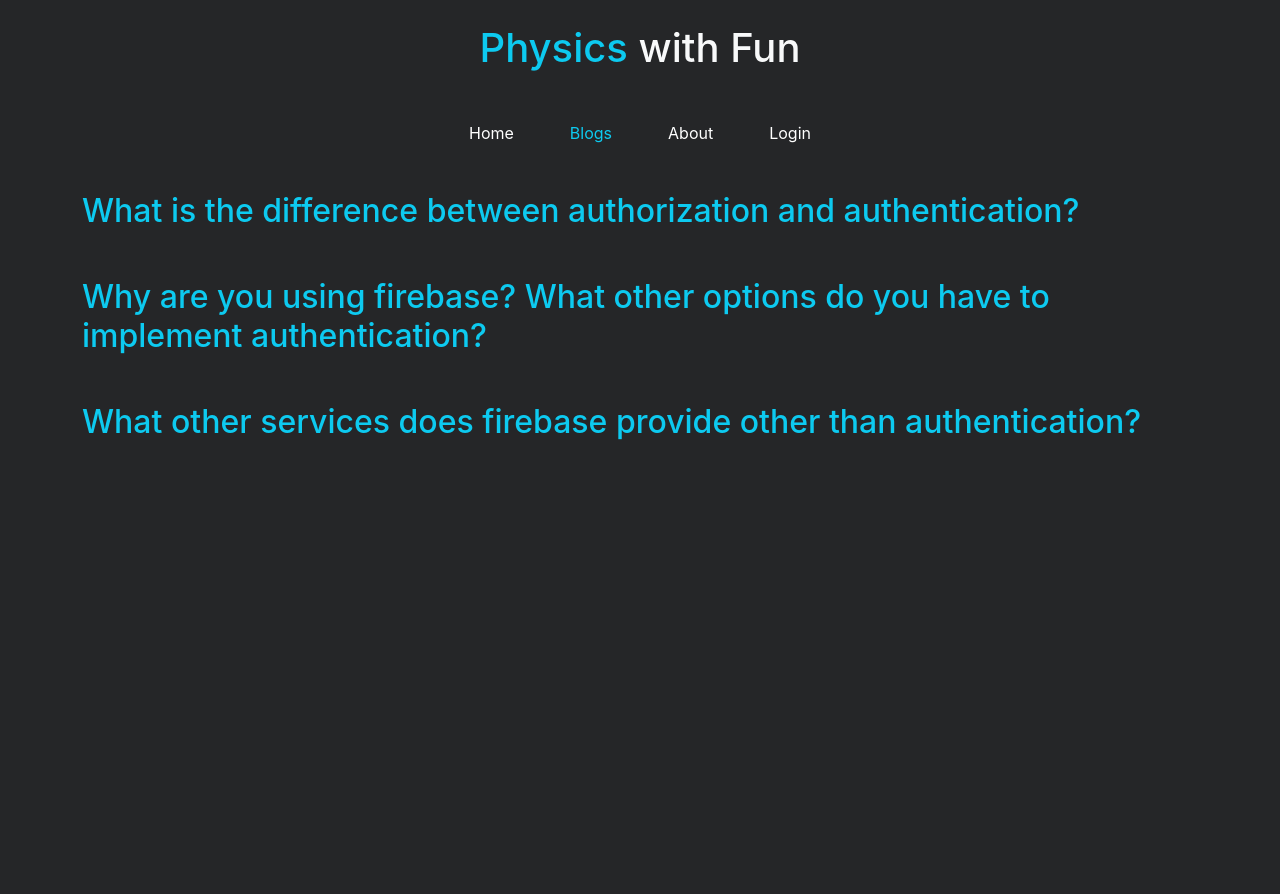
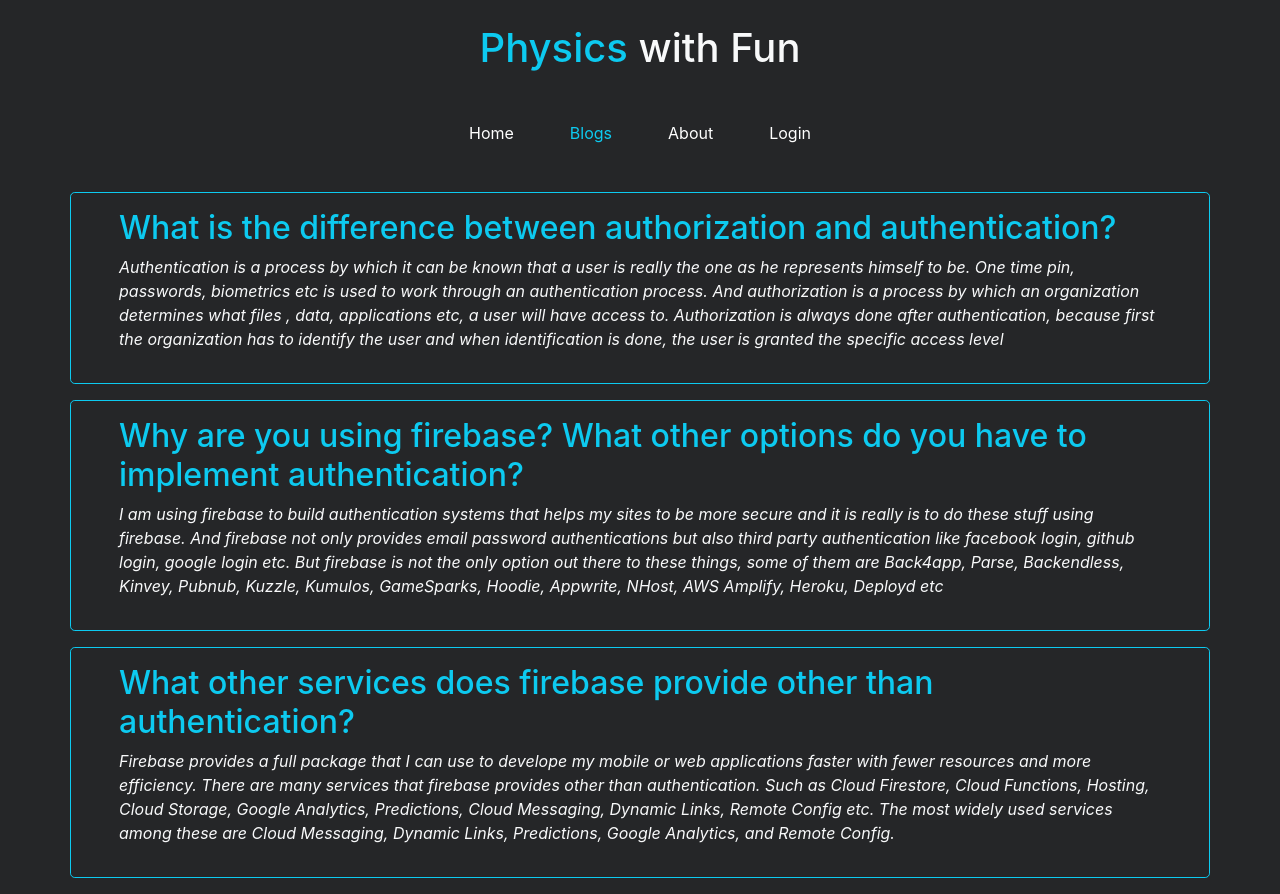
Before and after one commit to Sayed-Rafiul-Islam/Physics-With-Fun, a React (Create React App) app: page /blogs in a window 1280 px wide. Before the commit the page ends 800 px from the top, so only its background shows below. Built offline with nearby package versions, Linux system fonts and the light colour scheme; no server answers.

Commit message:
blogs done

```diff
--- a/src/Pages/Blogs/Blogs.js
+++ b/src/Pages/Blogs/Blogs.js
@@ -3,17 +3,17 @@
 const Blogs = () => {
     return (
         <div>
-            <div className='container text-start mb-5'>
+            <div className='container text-start border border-info rounded-3 py-3 px-5 mb-3'>
                 <h2 className='text-info'>What is the difference between authorization and authentication?</h2>
-                <p className='text-light'><i></i></p>
+                <p className='text-light'><i>Authentication is a process by which it can be known that a user is really the one as he represents himself to be. One time pin, passwords, biometrics etc is used to work through an authentication process. And authorization is a process by which an organization determines what files , data, applications etc, a user will have access to. Authorization is always done after authentication, because first the organization has to identify the user and when identification is done, the user is granted the specific access level</i></p>
             </div>
-            <div className='container text-start mb-5'>
+            <div className='container text-start border border-info rounded-3 py-3 px-5 mb-3'>
                 <h2 className='text-info'>Why are you using firebase? What other options do you have to implement authentication?</h2>
-                <p className='text-light'><i></i></p>
+                <p className='text-light'><i>I am using firebase to build authentication systems that helps my sites to be more secure and it is really is to do these stuff using firebase. And firebase not only provides email password authentications but also third party authentication like facebook login, github login, google login etc. But firebase is not the only option out there to these things, some of them are Back4app, Parse, Backendless, Kinvey, Pubnub, Kuzzle, Kumulos, GameSparks, Hoodie, Appwrite, NHost, AWS Amplify, Heroku, Deployd etc</i></p>
             </div>
-            <div className='container text-start'>
+            <div className='container text-start border border-info rounded-3 py-3 px-5 mb-3'>
                 <h2 className='text-info'>What other services does firebase provide other than authentication?</h2>
-                <p className='text-light'><i></i></p>
+                <p className='text-light'><i>Firebase provides a full package that I can use to develope my mobile or web applications faster with fewer resources and more efficiency. There are many services that firebase provides other than authentication. Such as Cloud Firestore, Cloud Functions, Hosting, Cloud Storage, Google Analytics, Predictions, Cloud Messaging, Dynamic Links, Remote Config etc. The most widely used services among these are Cloud Messaging, Dynamic Links, Predictions, Google Analytics, and Remote Config.</i></p>
             </div>
         </div>
     );
```
